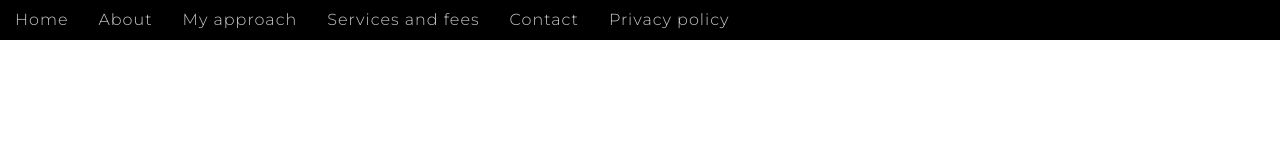
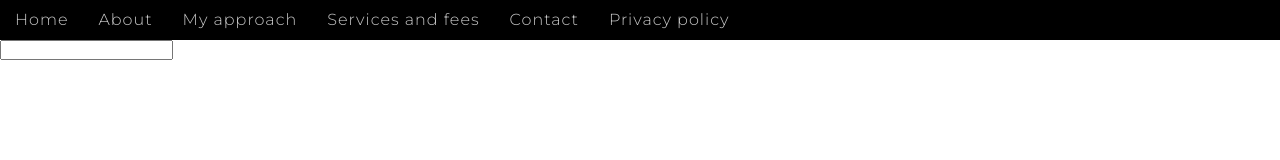
Before and after one commit to PeachyOmnivore/WellGroundedCounselling, a React (Vite) app: page /contact in a window 1280 px wide. Shown: the top 160 px of the page. Built offline with nearby package versions, Linux system fonts and the light colour scheme.

Commit message:
feat: started contact component

```diff
--- a/src/pages/contact/index.jsx
+++ b/src/pages/contact/index.jsx
@@ -2,9 +2,11 @@ import "./contact.css"
 
 function Contact () {
   return (
-    <>
-
-    </>
+    <div className="contact-container">
+    <form action="">
+      <input type="text" title="name" />
+    </form>
+    </div>
   )
 }
 
```
